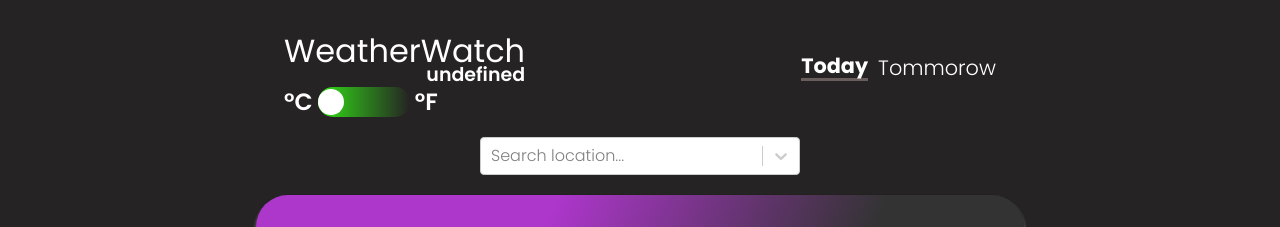
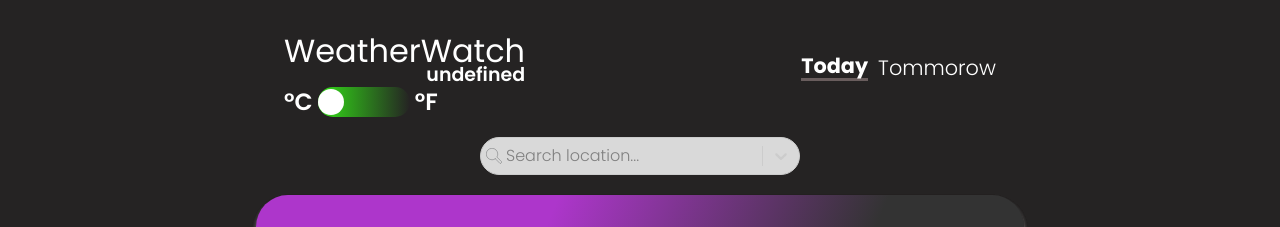
Before and after one commit to Lol1chw/Weather, a React (Vite) app: page / in a window 1280 px wide. Shown: the top 227 px of the page. Built offline with nearby package versions, Linux system fonts and the light colour scheme; no server answers.

Commit message:
React-Select styles

```diff
--- a/src/components/search.tsx
+++ b/src/components/search.tsx
@@ -2,7 +2,7 @@ import { useEffect } from "react";
 import Select from "react-select";
 import.meta.env.VITE_API_KEY;
 import { selectors } from "../store/store";
-
+import magnifierIcon from "../assets/magnifier.svg"
 export const keyAPI = import.meta.env.VITE_API_KEY;
 
 interface OptionType {
@@ -50,6 +50,20 @@ function search() {
     }
   };
 
+const customStyleSearch = {
+  control: (styles: any) => ({
+    ...styles,
+    background: "#D9D9D9",
+    backgroundImage: `url(${magnifierIcon})`,
+    backgroundSize: "16px 16px",
+    backgroundRepeat: "no-repeat",
+    backgroundPosition: "5px",
+    paddingLeft: "15px",
+    borderRadius: '25px',
+    minWidth: "250px",
+  }),
+}
+
   return (
     <div className="searchContainer">
       <div className="searchPanel">
@@ -60,6 +74,7 @@ function search() {
             (option: OptionType) => option.value === inputValue
           )}
           options={options}
+          styles={customStyleSearch}
           onChange={handleSelectChange}
           onInputChange={(inputValue) => setInputValue(inputValue)}
         />
--- a/src/styles/App.css
+++ b/src/styles/App.css
@@ -187,7 +187,7 @@
     gap: 4px;
   }
 }
-@media only screen and (max-width:  700px) {
+@media only screen and (max-width:  767px) {
   .header .time {
     align-self: center;
     margin-bottom: 10px;
```
